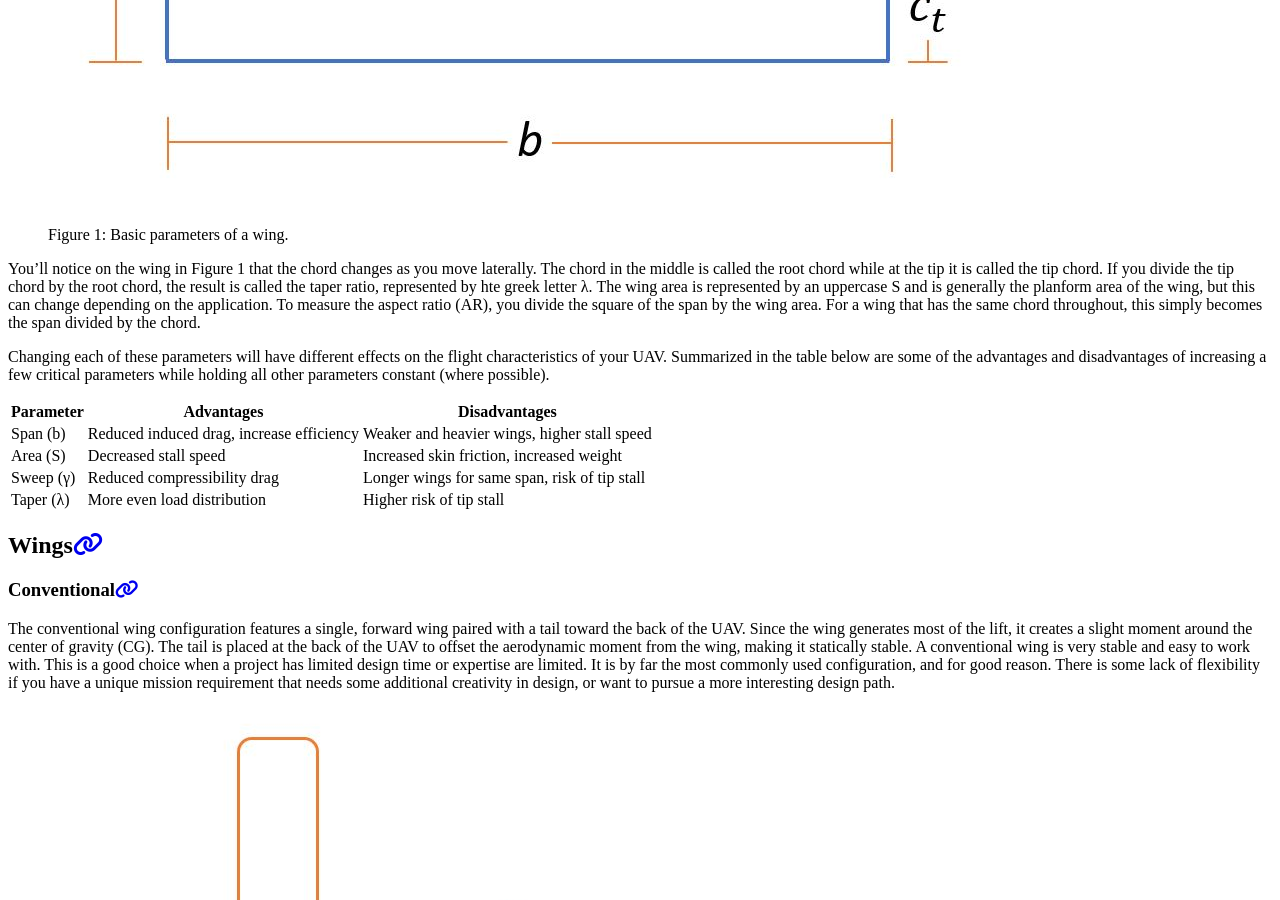
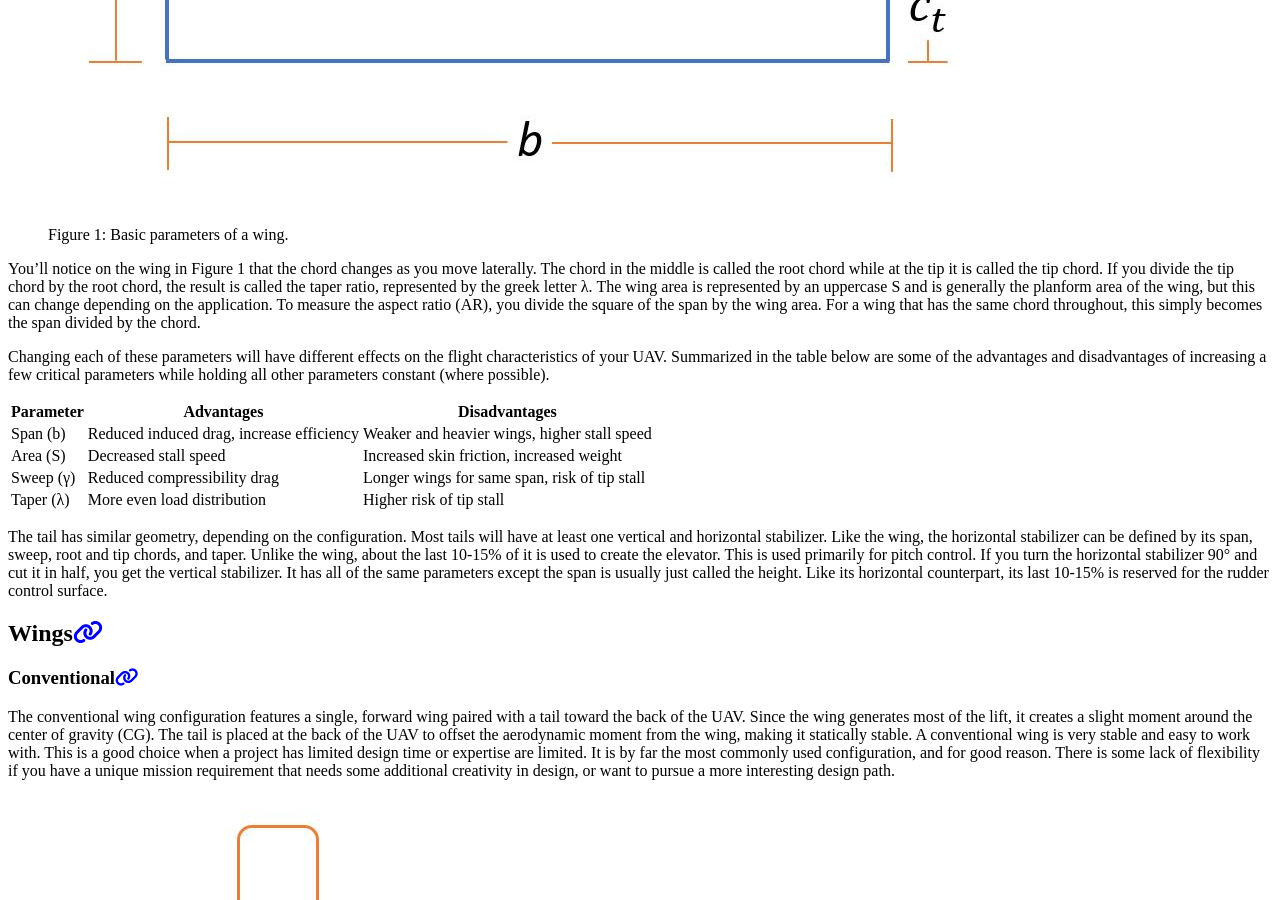
Before and after one commit to BYU-Aeronautics-Club/BYUAeronauticsClub.github.io, a Jekyll site: the page built from _pages/fundamentals/aerodynamics/configurations.md, in a window 1280 px wide and 900 px high, scrolled down 1207 px. Built offline with Jekyll 4.4.1, drawn with Linux system fonts in a browser that asks for light colours; cached includes are drawn as plain includes; nearby versions of some CDN libraries; some of the changed text lies outside the part shown.

Commit message:
Fixing typo, adding more tail stuff

```diff
--- a/_pages/fundamentals/aerodynamics/configurations.md
+++ b/_pages/fundamentals/aerodynamics/configurations.md
@@ -9,12 +9,12 @@ sidebar:
 
 As a general class of aircraft, a UAV can be just about any flying vehicle that does not contain a person. In the Aeronautics Club, we deal primarily with fixed-wing UAV's, which generate lift through aerodynamic forces using the shape of the aircraft itself. Although you may be most comfortable with the conventional aircraft design, there are many fixed-wing configurations worth exploring that can produce desirable characteristics. Selections should be made based on your mission and performance requirements. Here we present a non-exhaustive list of some alternatives for wing, engine, and tail designs.
 
-## Aircraft Geometry
+## Basic Geometry
 Before we discuss configurations, it is important to understand the basic parameters that define a UAV. Starting with the wing, probably the most characteristic parameter is the span, which is the length from one tip to the other. This is represented by a lowercase b. The angle from horizontal to the leading edge is called sweep, and is represented by the greek letter &#x03B3;. The distance from the leading edge to the trailing edge at any particular point on the wing is called the chord, and is represented by a lowercase c.
 
 {% include figure image_path="_pages/fundamentals/aerodynamics/figures/wing_params.JPG" caption="Figure 1: Basic parameters of a wing." %}
 
-You'll notice on the wing in Figure 1 that the chord changes as you move laterally. The chord in the middle is called the root chord while at the tip it is called the tip chord. If you divide the tip chord by the root chord, the result is called the taper ratio, represented by hte greek letter &#x03BB;. The wing area is represented by an uppercase S and is generally the planform area of the wing, but this can change depending on the application. To measure the aspect ratio (AR), you divide the square of the span by the wing area. For a wing that has the same chord throughout, this simply becomes the span divided by the chord.
+You'll notice on the wing in Figure 1 that the chord changes as you move laterally. The chord in the middle is called the root chord while at the tip it is called the tip chord. If you divide the tip chord by the root chord, the result is called the taper ratio, represented by the greek letter &#x03BB;. The wing area is represented by an uppercase S and is generally the planform area of the wing, but this can change depending on the application. To measure the aspect ratio (AR), you divide the square of the span by the wing area. For a wing that has the same chord throughout, this simply becomes the span divided by the chord.
 
 Changing each of these parameters will have different effects on the flight characteristics of your UAV. Summarized in the table below are some of the advantages and disadvantages of increasing a few critical parameters while holding all other parameters constant (where possible).
 
@@ -24,6 +24,8 @@ Changing each of these parameters will have different effects on the flight char
 | Area (S)  | Decreased stall speed | Increased skin friction, increased weight |
 | Sweep (&#x03B3;) | Reduced compressibility drag | Longer wings for same span, risk of tip stall |
 | Taper (&#x03BB;) | More even load distribution | Higher risk of tip stall |
+
+The tail has similar geometry, depending on the configuration. Most tails will have at least one vertical and horizontal stabilizer. Like the wing, the horizontal stabilizer can be defined by its span, sweep, root and tip chords, and taper. Unlike the wing, about the last 10-15% of it is used to create the elevator. This is used primarily for pitch control. If you turn the horizontal stabilizer 90° and cut it in half, you get the vertical stabilizer. It has all of the same parameters except the span is usually just called the height. Like its horizontal counterpart, its last 10-15% is reserved for the rudder control surface.
 
 ## Wings
 ### Conventional
```
